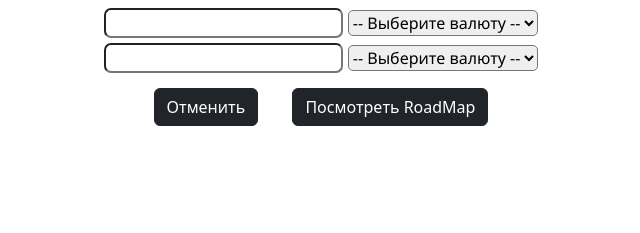
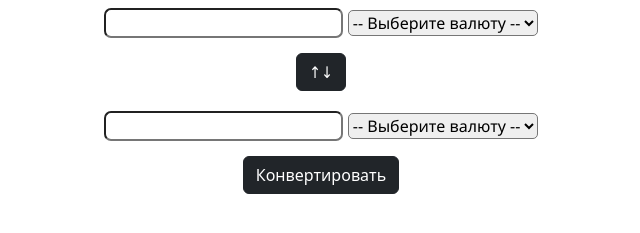
Before and after one commit to Gleb25869/Converter, a plain HTML site: page index.html in a window 1280 px wide. Shown: the part 353-586 px from the top of the page, without its empty margins (319-959 px from the left). Drawn offline with nearby package versions, Linux system fonts and the light colour scheme.

Commit message:
Update index.html

```diff
--- a/index.html
+++ b/index.html
@@ -17,7 +17,7 @@
 
     <h1>Конвертер валют</h1>
 
-    <input id="wallet">
+    <input id="wallet-td">
     <select id="wallet">
       <option disabled selected>-- Выберите валюту --</option>
         <option id="rub">RUB</option>
@@ -27,6 +27,7 @@
         <option id="try">TRY</option>
     </select>
 
+    <div class=""><button class="btn btn-dark cnv">↑↓</button></div>
 
     <div>
         <input id="wallet1">
@@ -41,9 +42,7 @@
     </div>
 </div>
 
-    <button class="btn btn-dark" id="reset" onclick="location.reload(); return false">Отменить</button>
-    <button class="btn btn-dark" id="reset" onclick="alert(Object.entries(rdmp).join('\n'));">Посмотреть RoadMap</button>
-
+    <button class="btn btn-dark" id="reset" onclick="location.reload(); return false">Конвертировать</button>
 
 
 </body>
```
